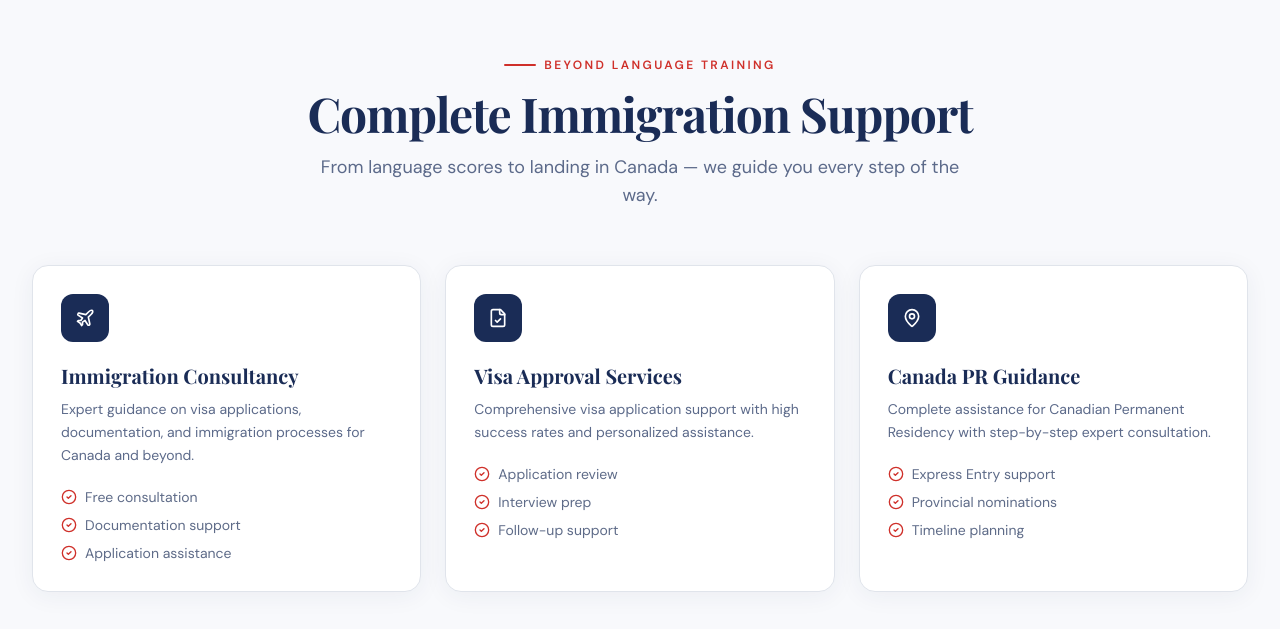
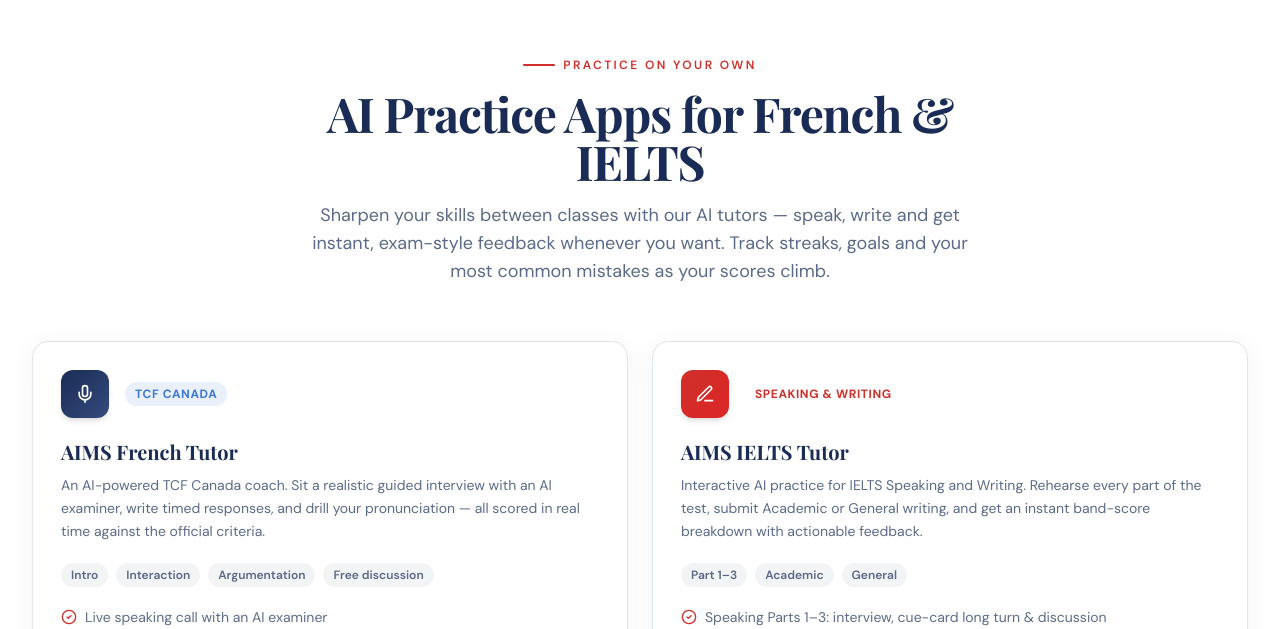
Before and after one commit to harrykamboj1/Aims-website, a Next.js app: page / in a window 1280 px wide. Shown: the part 2171-2800 px from the top of the page. Built offline with nearby package versions, Linux system fonts and the light colour scheme; no server answers; the database is empty.

Commit message:
feat: Add AppPromo component to the home page and include 'Apps' in the Navbar for enhanced navigation

```diff
--- /dev/null
+++ b/src/app/components/AppPromo.tsx
@@ -0,0 +1,177 @@
+"use client";
+import React from "react";
+import { motion } from "framer-motion";
+import Link from "next/link";
+import {
+  Smartphone,
+  Mic,
+  PenLine,
+  Sparkles,
+  Gauge,
+  ArrowRight,
+  CheckCircle2,
+  Flame,
+  TrendingUp,
+  AlertTriangle,
+  Globe,
+} from "lucide-react";
+
+// Once the apps are deployed, swap these for the live URLs.
+// Left as in-page contact CTAs until then.
+const FRENCH_APP_URL = "/#contact";
+const IELTS_APP_URL = "/#contact";
+
+const apps = [
+  {
+    name: "AIMS French Tutor",
+    badge: "TCF Canada",
+    description:
+      "An AI-powered TCF Canada coach. Sit a realistic guided interview with an AI examiner, write timed responses, and drill your pronunciation — all scored in real time against the official criteria.",
+    href: FRENCH_APP_URL,
+    color: "from-navy to-navy-light",
+    accent: "bg-royal-light text-royal",
+    icon: Mic,
+    tasks: ["Intro", "Interaction", "Argumentation", "Free discussion"],
+    features: [
+      "Live speaking call with an AI examiner",
+      "All 3 expression orale tasks",
+      "Writing tasks with word count & instant evaluation",
+      "Pronunciation practice with per-phrase feedback",
+      "Full timed mock tests, end to end",
+    ],
+  },
+  {
+    name: "AIMS IELTS Tutor",
+    badge: "Speaking & Writing",
+    description:
+      "Interactive AI practice for IELTS Speaking and Writing. Rehearse every part of the test, submit Academic or General writing, and get an instant band-score breakdown with actionable feedback.",
+    href: IELTS_APP_URL,
+    color: "from-accent to-red-600",
+    accent: "bg-red-light text-accent",
+    icon: PenLine,
+    tasks: ["Part 1–3", "Academic", "General"],
+    features: [
+      "Speaking Parts 1–3: interview, cue-card long turn & discussion",
+      "Academic writing: Task 1 report + Task 2 essay",
+      "General writing: letter + essay tasks",
+      "Instant band-score evaluation per response",
+      "Real-time, exam-style feedback on every answer",
+    ],
+  },
+];
+
+const highlights = [
+  { icon: Sparkles, label: "AI-powered feedback" },
+  { icon: Gauge, label: "Instant score evaluation" },
+  { icon: Flame, label: "Daily streaks & goals" },
+  { icon: TrendingUp, label: "Progress dashboard" },
+  { icon: AlertTriangle, label: "Top-errors tracking" },
+  { icon: Globe, label: "Multilingual interface" },
+  { icon: Smartphone, label: "Practice anytime, anywhere" },
+];
+
+const AppPromo = () => (
+  <section id="apps" className="section-padding bg-white">
+    <div className="container-custom">
+      <motion.div
+        initial={{ opacity: 0, y: 20 }}
+        whileInView={{ opacity: 1, y: 0 }}
+        viewport={{ once: true }}
+        className="text-center max-w-2xl mx-auto mb-14"
+      >
+        <div className="section-label justify-center mb-4">
+          <span>Practice On Your Own</span>
+        </div>
+        <h2 className="heading-display text-3xl md:text-5xl mb-4">
+          AI Practice Apps for French &amp; IELTS
+        </h2>
+        <p className="text-muted-foreground text-lg">
+          Sharpen your skills between classes with our AI tutors — speak, write
+          and get instant, exam-style feedback whenever you want. Track streaks,
+          goals and your most common mistakes as your scores climb.
+        </p>
+      </motion.div>
+
+      <div className="grid md:grid-cols-2 gap-6 mb-12">
+        {apps.map((app, i) => (
+          <motion.div
+            key={app.name}
+            initial={{ opacity: 0, y: 30 }}
+            whileInView={{ opacity: 1, y: 0 }}
+            viewport={{ once: true }}
+            transition={{ delay: i * 0.1 }}
+          >
+            <Link href={app.href} className="group block h-full">
+              <div className="card-elevated h-full p-7 flex flex-col group-hover:-translate-y-1">
+                <div className="flex items-center gap-4 mb-5">
+                  <div
+                    className={`inline-flex items-center justify-center w-12 h-12 rounded-xl bg-gradient-to-br ${app.color} text-white shadow-md`}
+                  >
+                    <app.icon className="w-5 h-5" />
+                  </div>
+                  <span
+                    className={`text-xs font-bold uppercase tracking-wider px-2.5 py-1 rounded-full ${app.accent}`}
+                  >
+                    {app.badge}
+                  </span>
+                </div>
+                <h3 className="font-heading text-xl font-bold text-navy mb-2 group-hover:text-accent transition-colors">
+                  {app.name}
+                </h3>
+                <p className="text-muted-foreground text-sm leading-relaxed mb-5">
+                  {app.description}
+                </p>
+
+                <div className="flex flex-wrap gap-2 mb-5">
+                  {app.tasks.map((t) => (
+                    <span
+                      key={t}
+                      className="text-xs font-semibold px-2.5 py-1 rounded-full bg-navy/5 text-navy/70"
+                    >
+                      {t}
+                    </span>
+                  ))}
+                </div>
+
+                <ul className="space-y-2.5 mb-6">
+                  {app.features.map((f) => (
+                    <li
+                      key={f}
+                      className="flex items-start gap-2 text-sm text-navy/70"
+                    >
+                      <CheckCircle2 className="w-4 h-4 text-accent flex-shrink-0 mt-0.5" />
+                      {f}
+                    </li>
+                  ))}
+                </ul>
+                <span className="mt-auto inline-flex items-center gap-1.5 text-sm font-semibold text-navy group-hover:text-accent transition-colors">
+                  Try the app
+                  <ArrowRight className="w-4 h-4 group-hover:translate-x-1 transition-transform" />
+                </span>
+              </div>
+            </Link>
+          </motion.div>
+        ))}
+      </div>
+
+      <motion.div
+        initial={{ opacity: 0, y: 20 }}
+        whileInView={{ opacity: 1, y: 0 }}
+        viewport={{ once: true }}
+        className="flex flex-wrap items-center justify-center gap-x-7 gap-y-3"
+      >
+        {highlights.map((h) => (
+          <div
+            key={h.label}
+            className="flex items-center gap-2 text-sm font-medium text-navy/70"
+          >
+            <h.icon className="w-4 h-4 text-accent" />
+            {h.label}
+          </div>
+        ))}
+      </motion.div>
+    </div>
+  </section>
+);
+
+export default AppPromo;
--- a/src/app/components/Navbar.tsx
+++ b/src/app/components/Navbar.tsx
@@ -9,6 +9,7 @@
 const navItems = [
   { name: "Home", id: "home" },
   { name: "Programs", id: "programs" },
+  { name: "Apps", id: "apps" },
   { name: "About", id: "about" },
   { name: "Reviews", id: "testimonials" },
   { name: "Contact", id: "contact" },
--- a/src/app/page.tsx
+++ b/src/app/page.tsx
@@ -2,6 +2,7 @@
 import HeroSection from "./components/HeroSection";
 import ValuesSection from "./components/ValuesSection";
 import ExamShowcase from "./components/ExamShowcase";
+import AppPromo from "./components/AppPromo";
 import Services from "./components/Services";
 import AboutUs from "./components/AboutUs";
 import ContactForm from "./components/ContactForm";
@@ -15,6 +16,7 @@
       <HeroSection />
       <ValuesSection />
       <ExamShowcase />
+      <AppPromo />
       <Services />
       <AboutUs />
       <Testimonial />
```
